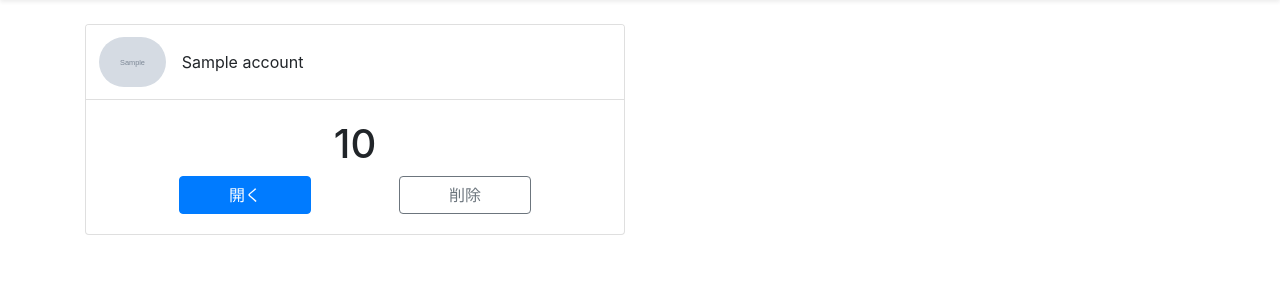
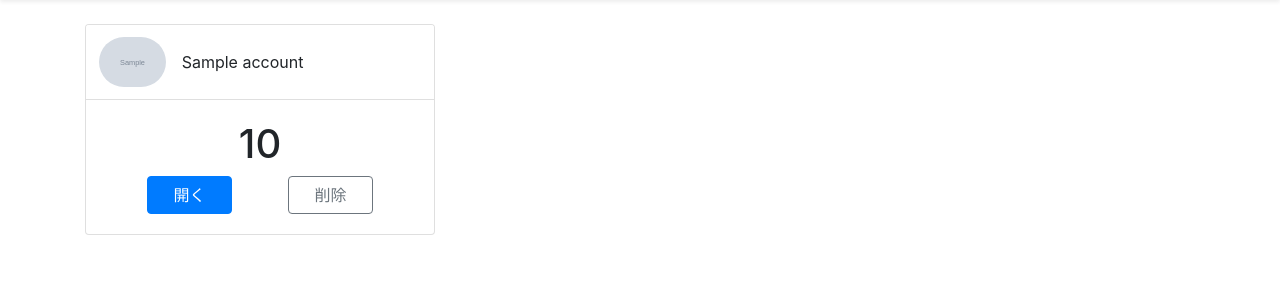
Before and after one commit to ken109/instagram, a Django app: template main/templates/main/score.html in a window 1280 px wide. Shown: the part 56-356 px from the top of the page. Run offline with Django 3.2, Linux system fonts and the light colour scheme; the template is opened without the code that fills it: most values are stand-ins (such as "Sample title", 1, 10 or a date in 2020); grey boxes marked "Sample" are stand-in pictures; some libraries are stand-ins or nearby versions.

Commit message:
ユーザーを３列表示に

```diff
--- a/main/templates/main/score.html
+++ b/main/templates/main/score.html
@@ -3,7 +3,7 @@
     <div class="container">
         <div class="row">
             {% for account in accounts %}
-                <div class="col-md-6">
+                <div class="col-md-4">
                     <div class="card mb-4">
                         <div class="card-header" style="background-color: #ffffff">
                             <div class="row">
```
